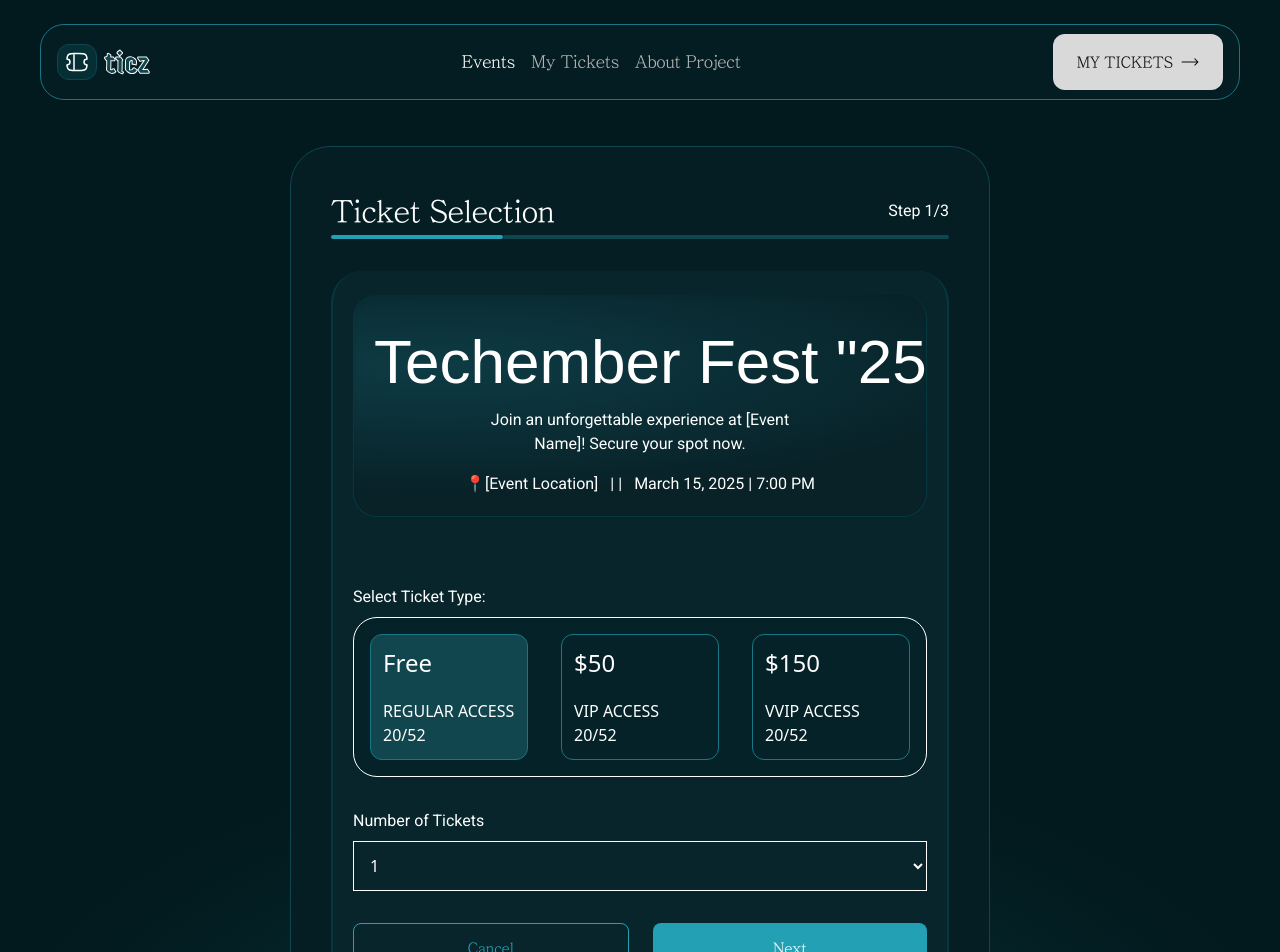
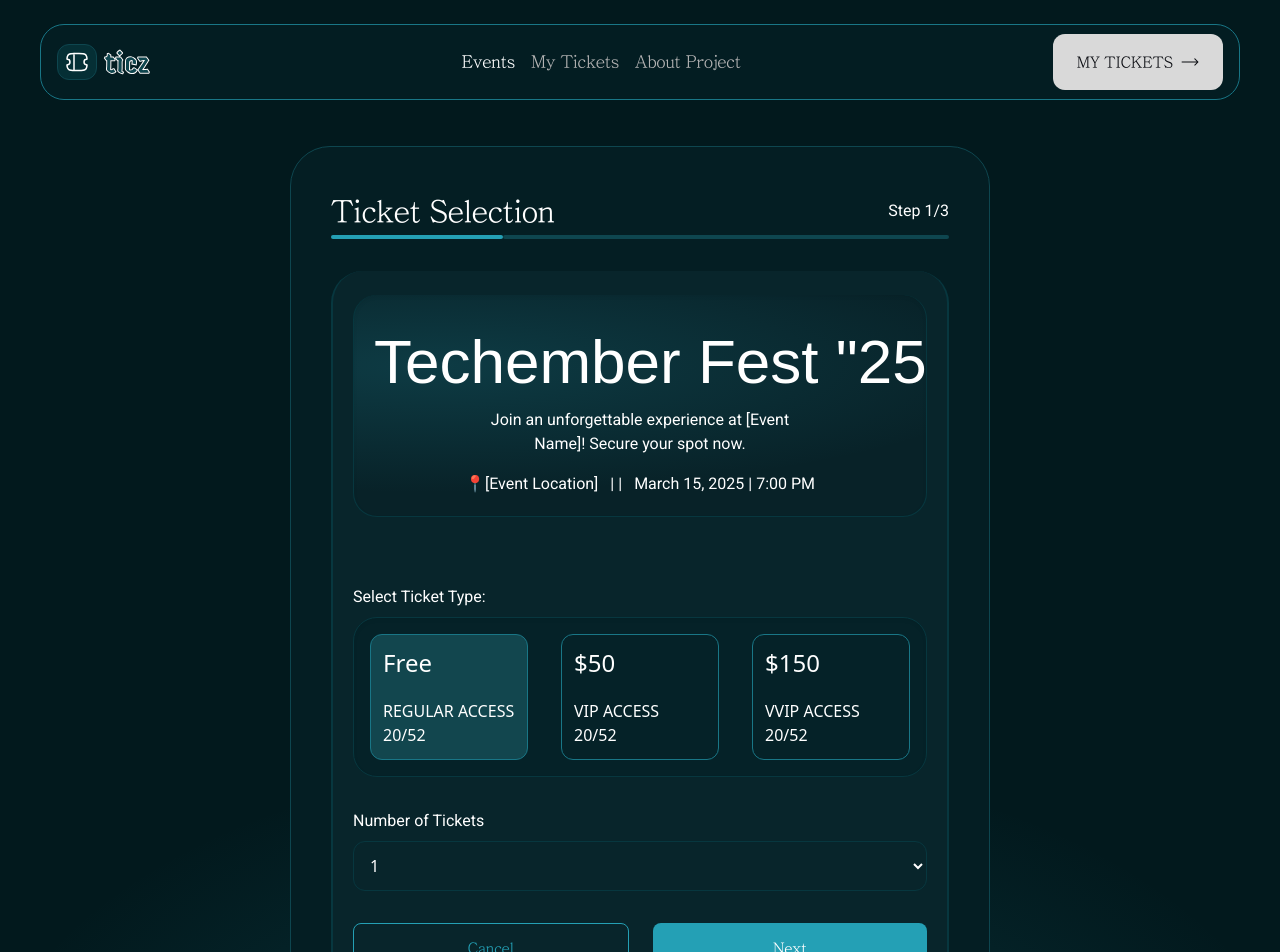
Before and after one commit to ad-sharon/hng12_ticketGenerator, a React (Vite) app: page / in a window 1280 px wide. Shown: the top 952 px of the page. Built offline with nearby package versions, Linux system fonts and the light colour scheme; a web font is replaced by a local one.

Commit message:
fix: button border radius

```diff
--- a/src/components/ticketSelection.jsx
+++ b/src/components/ticketSelection.jsx
@@ -79,7 +79,7 @@ const TicketSelection = () => {
         {/* Ticket type section */}
         <section className="flex flex-col gap-2">
           <p className="font-roboto text-base">Select Ticket Type:</p>
-          <section className="w-full flex flex-col gap-4 sm:flex sm:flex-row justify-between rounded-3xl bg-[var(--color-darker-green)] p-4 border border-[var(--color-grey-green)] shadow-inner">
+          <section className="w-full flex flex-col gap-4 sm:flex sm:flex-row justify-between rounded-3xl bg-[var(--color-darker-green)] p-4 border border-[var(--color-greyish-green)] shadow-inner">
             <TicketTypeButton setValue={setValue} />
           </section>
         </section>
@@ -88,7 +88,7 @@ const TicketSelection = () => {
         <section className="flex flex-col gap-2">
           <p className="font-roboto text-base">Number of Tickets</p>
           <select
-            className="border border-[var(--color-grey-green)] rounded-3 p-3 cursor-pointer"
+            className="border border-[var(--color-greyish-green)] rounded-xl p-3 cursor-pointer"
             name="numberOfTickets"
             id="numberOfTickets"
             {...register("numberOfTickets", {
--- a/src/index.css
+++ b/src/index.css
@@ -24,7 +24,7 @@
 @font-face {
   font-family: "JejuMyeongjo";
   src: url("/assets/fonts/JejuMyeongjo-Regular.woff2") format("woff2"),
-    url("/assets/fonts/JejuMyeongjo-Regular.woff") format("woff");
+    url("/assets/fonts/my-font.woff") format("woff");
   font-weight: normal;
   font-style: normal;
   font-display: swap;
```
